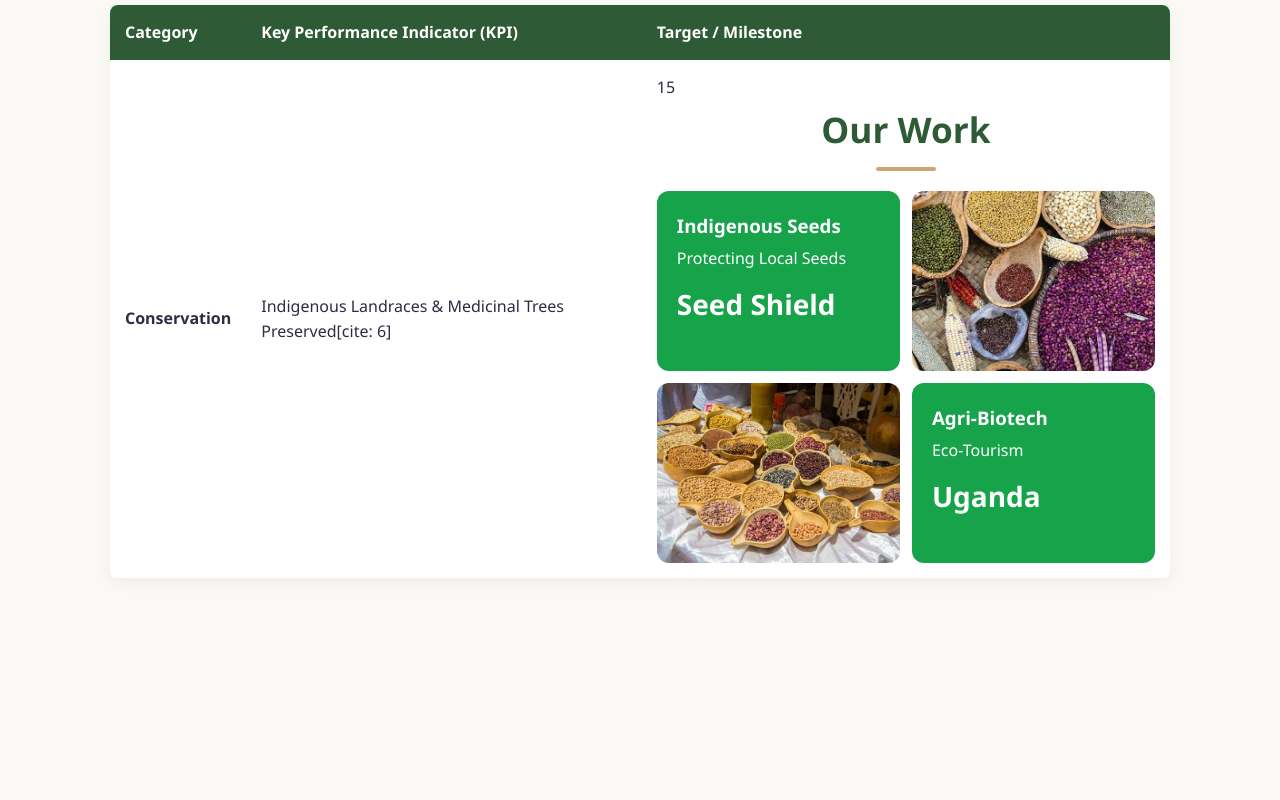
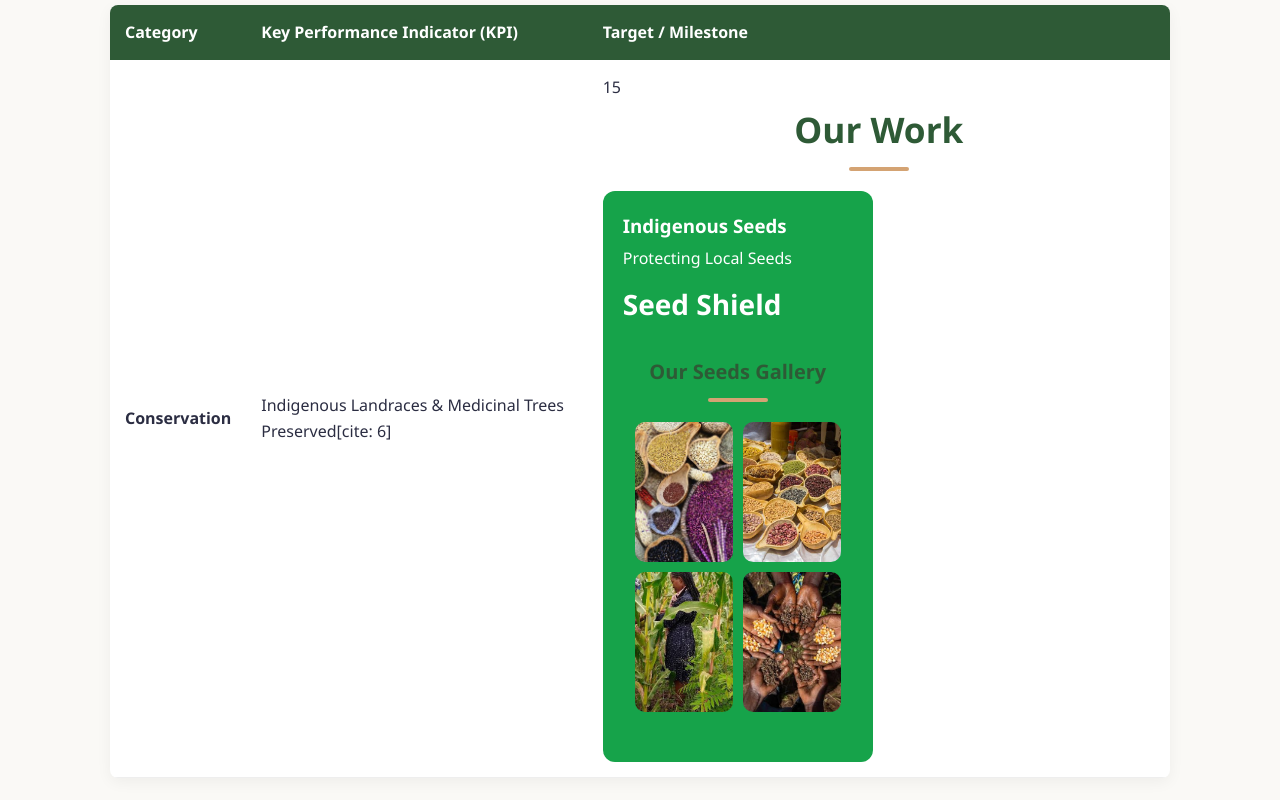
Before and after one commit to Abarindadominicsavio/Seed-Shield-Africa, a plain HTML site: page index.html in a window 1280 px wide. Shown: the part 1785-2585 px from the top of the page. Before the commit the page ends 2424 px from the top, so only its background shows below. Drawn offline with Linux system fonts and the light colour scheme.

Commit message:
Update index.html

```diff
--- a/index.html
+++ b/index.html
@@ -106,16 +106,12 @@
     <h3 style="margin:0;">Indigenous Seeds</h3>
     <p style="margin:5px 0 0;">Protecting Local Seeds</p>
     <p style="font-size:28px; font-weight:bold; margin:10px 0 0;">Seed Shield</p>
+  <section style="max-width:650px; margin:30px auto; padding:0 12px;">
+  <h2 style="text-align:center; font-size:20px;">Our Seeds Gallery</h2>
+  <div style="display:grid; grid-template-columns:1fr 1fr; gap:10px;">
+    <img src="images (1).jpg" style="width:100%; height:140px; object-fit:cover; border-radius:10px;" alt="Seeds">
+    <img src="images (2).jpg" style="width:100%; height:140px; object-fit:cover; border-radius:10px;" alt="Seeds">
+    <img src="images (3).jpg" style="width:100%; height:140px; object-fit:cover; border-radius:10px;" alt="Maize">
+    <img src="images.jpg" style="width:100%; height:140px; object-fit:cover; border-radius:10px;" alt="Farm">
   </div>
-
-  <img src="images (1).jpg" style="width:100%; height:180px; object-fit:cover; border-radius:12px;" alt="Seeds">
-
-  <img src="images (2).jpg" style="width:100%; height:180px; object-fit:cover; border-radius:12px;" alt="Farm">
-
-  <div style="background:#16a34a; color:white; border-radius:12px; padding:20px;">
-    <h3 style="margin:0;">Agri-Biotech</h3>
-    <p style="margin:5px 0 0;">Eco-Tourism</p>
-    <p style="font-size:28px; font-weight:bold; margin:10px 0 0;">Uganda</p>
-  </div>
-
-</div>
+</section>
```
